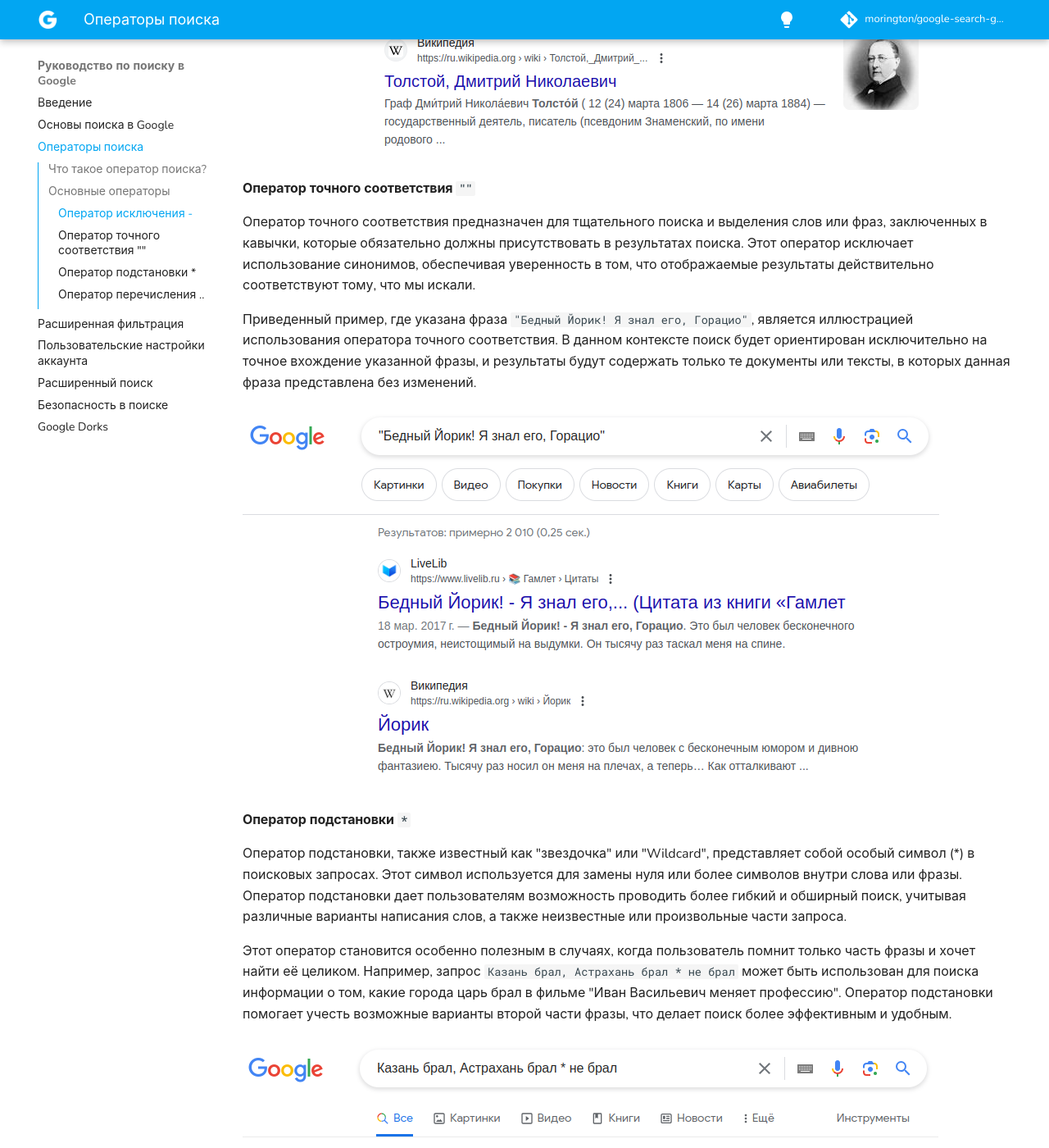
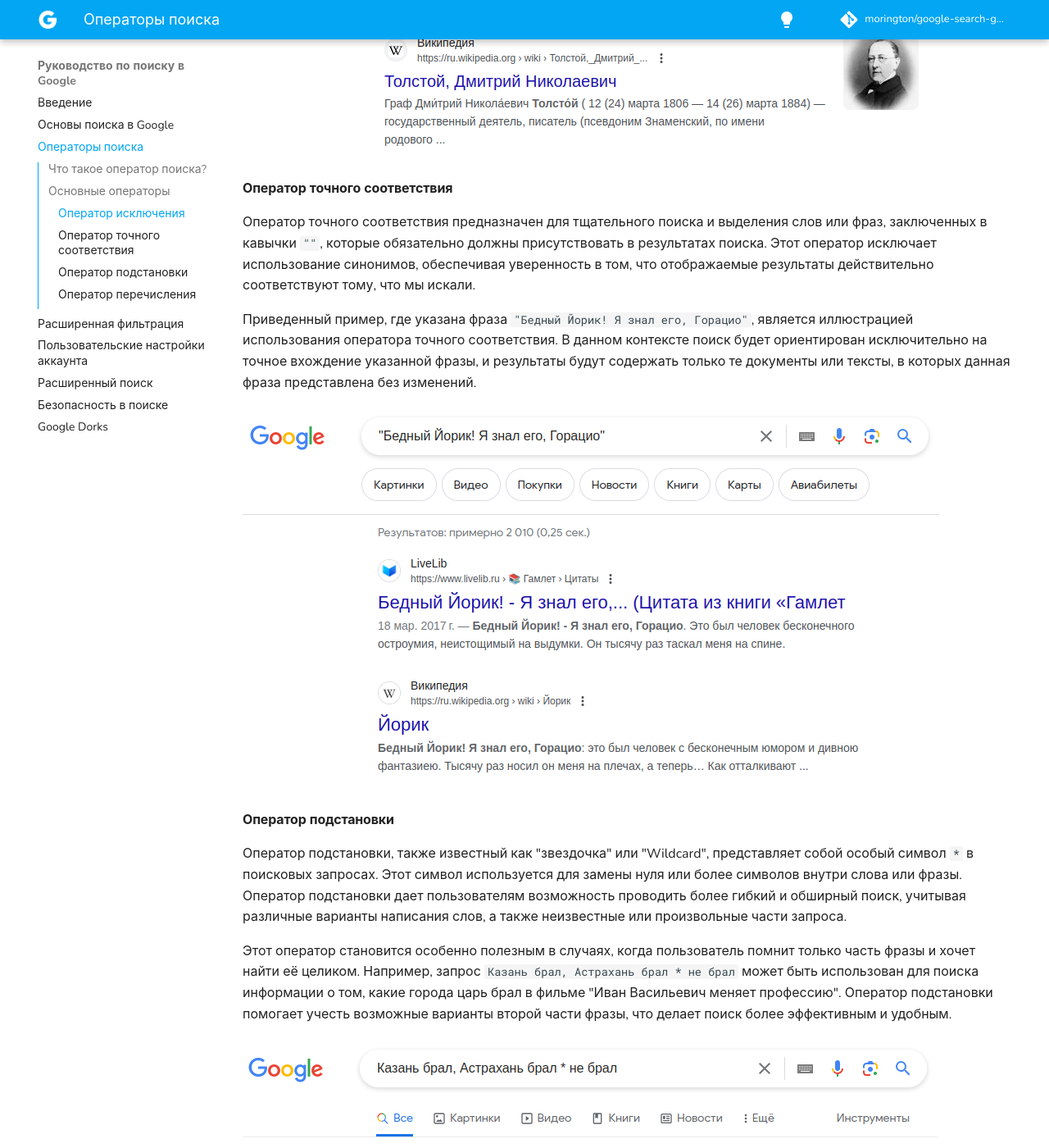
Before and after one commit to morington/google-search-guide, an MkDocs documentation site: the page built from docs/search_operators.md, in a window 1280 px wide and 1400 px high, scrolled down 1449 px. Shown: the whole window at 82% size. Built offline with MkDocs 1.6.1 and Material for MkDocs 9.7.7, drawn with Linux system fonts in a browser that asks for light colours; comment, search, counter and statistics services are not loaded; some of the changed text lies outside the part shown.

Commit message:
Correcting the last commit

```diff
--- a/docs/search_operators.md
+++ b/docs/search_operators.md
@@ -14,31 +14,31 @@
 
 ## Основные операторы
 
-#### Оператор исключения `-`
+#### Оператор исключения
 
-Для того чтобы исключить определенное слово или термин из нашего запроса и предотвратить его связывание с результатами поиска, мы можем воспользоваться знаком минус. Просто разместите его перед тем словом, которое вы желаете исключить.
+Для того чтобы исключить определенное слово или термин из нашего запроса и предотвратить его связывание с результатами поиска, мы можем воспользоваться знаком минус `-`. Просто разместите его перед тем словом, которое вы желаете исключить.
 
 Приведенный в примере запрос `Толстой -Лев` иллюстрирует применение этого метода. Здесь знак минус перед словом "Лев" указывает поисковому движку исключить результаты, содержащие это конкретное слово, что позволяет более точно настроить запрос и получить более релевантные результаты.
 
 ![exception_statement_example.png](assets%2Fimages%2Fexception_statement_example.png)
 
-#### Оператор точного соответствия `""`
+#### Оператор точного соответствия
 
-Оператор точного соответствия предназначен для тщательного поиска и выделения слов или фраз, заключенных в кавычки, которые обязательно должны присутствовать в результатах поиска. Этот оператор исключает использование синонимов, обеспечивая уверенность в том, что отображаемые результаты действительно соответствуют тому, что мы искали.
+Оператор точного соответствия предназначен для тщательного поиска и выделения слов или фраз, заключенных в кавычки `""`, которые обязательно должны присутствовать в результатах поиска. Этот оператор исключает использование синонимов, обеспечивая уверенность в том, что отображаемые результаты действительно соответствуют тому, что мы искали.
 
 Приведенный пример, где указана фраза `"Бедный Йорик! Я знал его, Горацио"`, является иллюстрацией использования оператора точного соответствия. В данном контексте поиск будет ориентирован исключительно на точное вхождение указанной фразы, и результаты будут содержать только те документы или тексты, в которых данная фраза представлена без изменений.
 
 ![exact_match_operator.png](assets%2Fimages%2Fexact_match_operator.png)
 
-#### Оператор подстановки `*`
+#### Оператор подстановки
 
-Оператор подстановки, также известный как "звездочка" или "Wildcard", представляет собой особый символ (*) в поисковых запросах. Этот символ используется для замены нуля или более символов внутри слова или фразы. Оператор подстановки дает пользователям возможность проводить более гибкий и обширный поиск, учитывая различные варианты написания слов, а также неизвестные или произвольные части запроса.
+Оператор подстановки, также известный как "звездочка" или "Wildcard", представляет собой особый символ `*` в поисковых запросах. Этот символ используется для замены нуля или более символов внутри слова или фразы. Оператор подстановки дает пользователям возможность проводить более гибкий и обширный поиск, учитывая различные варианты написания слов, а также неизвестные или произвольные части запроса.
 
 Этот оператор становится особенно полезным в случаях, когда пользователь помнит только часть фразы и хочет найти её целиком. Например, запрос `Казань брал, Астрахань брал * не брал` может быть использован для поиска информации о том, какие города царь брал в фильме "Иван Васильевич меняет профессию". Оператор подстановки помогает учесть возможные варианты второй части фразы, что делает поиск более эффективным и удобным.
 
 ![substitution_operator.png](assets%2Fimages%2Fsubstitution_operator.png)
 
-#### Оператор перечисления `..`
+#### Оператор перечисления
 
 Оператор перечисления `..` в поисковых запросах предоставляет возможность указывать диапазон значений, что делает поиск более точным и ограниченным определенными параметрами. Этот оператор позволяет фокусироваться на результатах, соответствующих конкретным числам или временным интервалам. При использовании `..` в поисковом запросе, система понимает, что необходимы результаты, находящиеся в пределах указанного диапазона.
 
```
